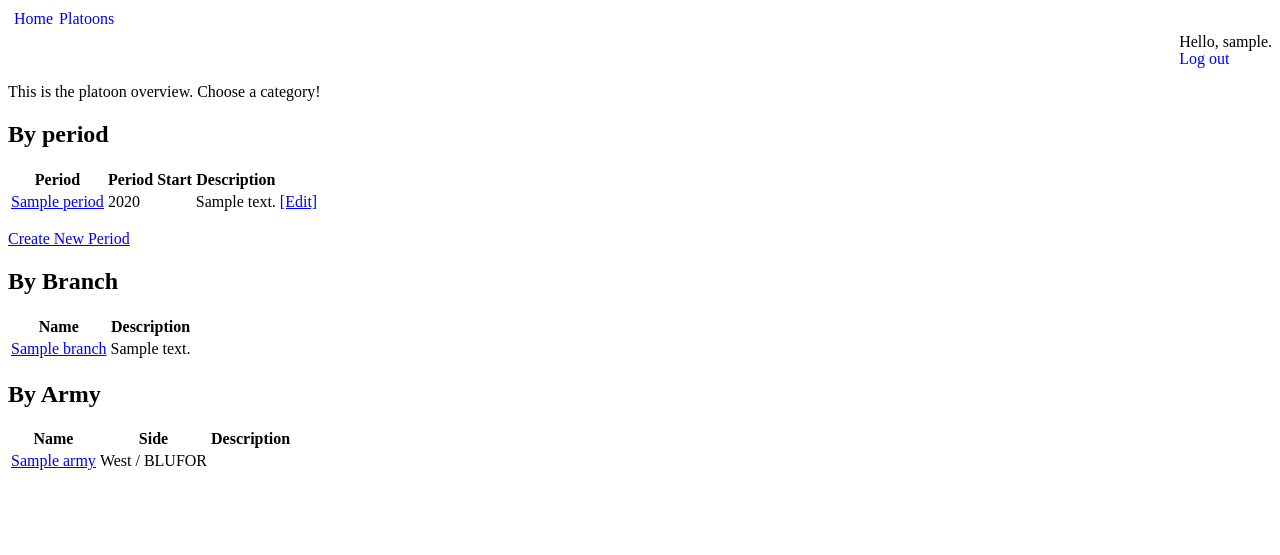
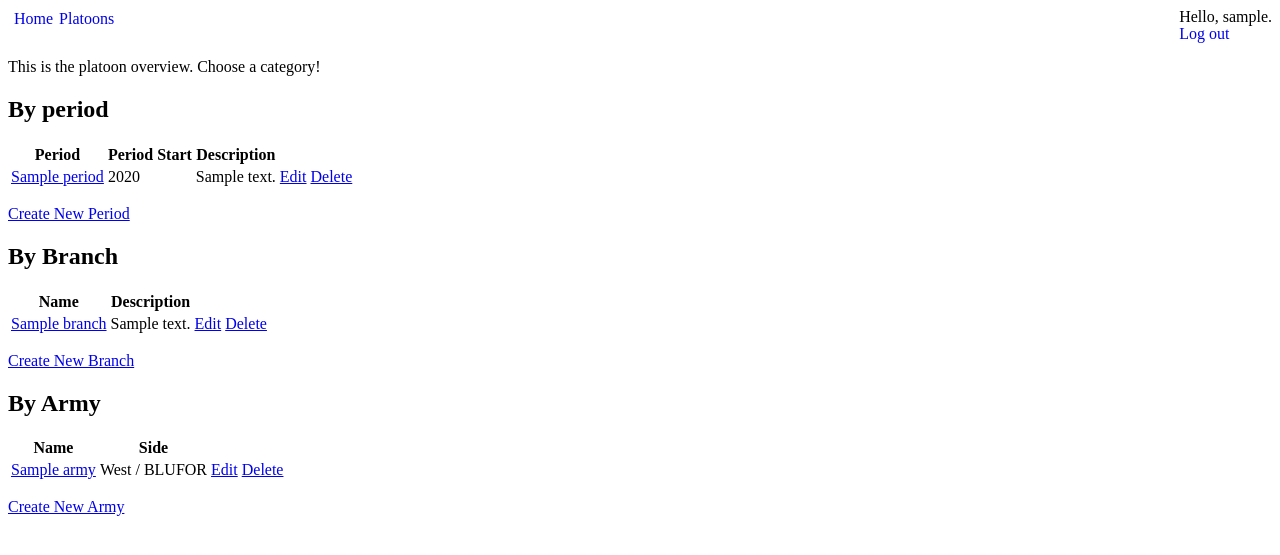
Before and after one commit to duk3luk3/template_platoons, a Django app: a page that uses templates/base.html in a window 1280 px wide. Shown: the top 555 px of the page. Run offline with Django 3.2, Linux system fonts and the light colour scheme; a user stored in the database is signed in; tables that the repository leaves empty hold one stand-in row (values such as "Sample post").

Commit message:
interface for armies, periods and branches done

```diff
--- a/static/style.css
+++ b/static/style.css
@@ -16,7 +16,7 @@
 #sidebar:after, #sidebar ul:after {
   content: '';
   display: block;
-  clear: both;
+  clear: right;
 }
 
 td {
--- a/template_platoons/settings.py
+++ b/template_platoons/settings.py
@@ -58,6 +58,8 @@
 
 WSGI_APPLICATION = 'template_platoons.wsgi.application'
 
+LOGIN_REDIRECT_URL = '/'
+
 
 # Database
 # https://docs.djangoproject.com/en/1.6/ref/settings/#databases
--- a/template_platoons/urls.py
+++ b/template_platoons/urls.py
@@ -12,6 +12,4 @@
     url(r'^platoons/', include('uo_template_platoons.urls')),
     url(r'^accounts/', include('registration.backends.simple.urls')),
     url(r'^users/(?P<username>\w+)$', 'template_platoons.views.user'),
-    url(r'^login/$', 'template_platoons.views.login_view'),
-    url(r'^logout/$', 'template_platoons.views.logout_view')
 )
--- a/templates/base.html
+++ b/templates/base.html
@@ -17,7 +17,8 @@
           {% if user.is_authenticated %}
           Hello, {{ user.username }}. <a href="{% url 'django.contrib.auth.views.logout' %}">Log out</a>
           {% else %}
-          You are not logged in. <a href="{% url 'django.contrib.auth.views.login' %}">Log in</a>
+          You are not logged in. <a href="{% url 'django.contrib.auth.views.login' %}">Log in</a> <a href="{% url 'registration_register' %}">Register</a>
+
           {% endif %}
         </div>
         {% endblock %}
--- a/uo_template_platoons/models.py
+++ b/uo_template_platoons/models.py
@@ -1,5 +1,6 @@
 from django.db import models
 from django.contrib.auth.models import User
+from django.core.urlresolvers import reverse_lazy
 
 # Create your models here.
 
@@ -8,6 +9,12 @@
   description = models.TextField()
   start = models.DateField()
   owner = models.ForeignKey(User)
+
+  def get_absolute_url(self):
+    return reverse_lazy('uo_template_platoons.views.period', args=[self.name])
+
+  def __str__(self):
+    return self.name
 
 class Army(models.Model):
   WEST = 'W'
@@ -25,6 +32,12 @@
   class Meta:
     verbose_name_plural = 'armies'
 
+  def __str__(self):
+    return self.name
+
+  def get_absolute_url(self):
+    return reverse_lazy('uo_template_platoons.views.army', args=[self.name])
+
 class Branch(models.Model):
   name = models.CharField(max_length=1024, unique=True)
   description = models.TextField()
@@ -32,6 +45,12 @@
 
   class Meta:
     verbose_name_plural = 'branches'
+
+  def get_absolute_url(self):
+    return reverse_lazy('uo_template_platoons.views.branch', args=[self.name])
+
+  def __str__(self):
+    return self.name
 
 class Platoon(models.Model):
   title = models.CharField(max_length=1024)
@@ -41,6 +60,9 @@
   period = models.ForeignKey(Period)
   owner = models.ForeignKey(User)
   sections = models.ManyToManyField('Section', through='SectionDeployment')
+
+  def __str__(self):
+    return self.title
 
 class SectionDeployment(models.Model):
   section = models.ForeignKey('Section')
@@ -52,6 +74,9 @@
   description = models.TextField()
   units = models.ManyToManyField('Unit', through='UnitDeployment')
 
+  def __str__(self):
+    return self.name
+
 class UnitDeployment(models.Model):
   unit = models.ForeignKey('Unit')
   section = models.ForeignKey(Section)
@@ -60,3 +85,6 @@
 class Unit(models.Model):
   name = models.CharField(max_length=1024)
   description = models.TextField()
+
+  def __str__(self):
+    return self.name
--- /dev/null
+++ b/uo_template_platoons/templates/uo_template_platoons/branch_confirm_delete.html
@@ -0,0 +1 @@
+../../../templates/delete.html
--- a/uo_template_platoons/templates/uo_template_platoons/index.html
+++ b/uo_template_platoons/templates/uo_template_platoons/index.html
@@ -6,7 +6,15 @@
 <table>
 	<tr><th>Period</th><th>Period Start</th><th>Description</th></tr>
 	{% for period in periods %}
-        <tr><td><a href="{% url 'uo_template_platoons.views.period_view' periodname=period.name %}">{{ period.name }}</a></td><td>{{ period.start.year }}</td><td>{{ period.description }}</td><td><a href="{% url 'uo_template_platoons.views.period_edit' periodname=period.name %}">[Edit]</a></td></tr>
+        <tr>
+		<td><a href="{% url 'uo_template_platoons.views.period' periodname=period.name %}">{{ period.name }}</a></td>
+		<td>{{ period.start.year }}</td>
+		<td>{{ period.description }}</td>
+{% if user.is_authenticated %}
+		<td><a href="{% url 'uo_template_platoons.views.edit_period' pk=period.id %}" >Edit</a></td>
+		<td><a href="{% url 'uo_template_platoons.views.delete_period' pk=period.id %}" >Delete</a></td>
+{% endif %}
+</tr>
 	{% endfor %}
 </table>
 {% if user.is_authenticated %}
@@ -16,14 +24,34 @@
 <table>
 	<tr><th>Name</th><th>Description</th></tr>
 	{% for branch in branches %}
-        <tr><td><a href="{% url 'uo_template_platoons.views.branch' branchname=branch.name %}">{{ branch.name }}</a></td><td>{{ branch.description }}</td></tr>
+        <tr>
+		<td><a href="{% url 'uo_template_platoons.views.branch' branchname=branch.name %}">{{ branch.name }}</a></td>
+		<td>{{ branch.description }}</td>
+{% if user.is_authenticated %}
+		<td><a href="{% url 'uo_template_platoons.views.edit_branch' pk=branch.id %}" >Edit</a></td>
+		<td><a href="{% url 'uo_template_platoons.views.delete_branch' pk=branch.id %}" >Delete</a></td>
+{% endif %}
+</tr>
 	{% endfor %}
 </table>
+{% if user.is_authenticated %}
+<p><a href="{% url 'uo_template_platoons.views.new_branch' %}">Create New Branch</a></p>
+{% endif %}
 <h2>By Army</h2>
 <table>
-  <tr><th>Name</th><th>Side</th><th>Description</th></tr>
+  <tr><th>Name</th><th>Side</th></tr>
 	{% for army in armies %}
-        <tr><td><a href="{% url 'uo_template_platoons.views.army' armyname=army.name %}">{{ army.name }}</a></td><td>{{ army.get_side_display }}</td><td>{{ army.description }}</td></tr>
+        <tr>
+		<td><a href="{% url 'uo_template_platoons.views.army' armyname=army.name %}">{{ army.name }}</a></td>
+		<td>{{ army.get_side_display }}</a></td>
+{% if user.is_authenticated %}
+<td><a href="{% url 'uo_template_platoons.views.edit_army' pk=army.id %}" >Edit</a></td>
+<td><a href="{% url 'uo_template_platoons.views.delete_army' pk=army.id %}" >Delete</a></td>
+{% endif %}
+</tr>
 	{% endfor %}
 </table>
+{% if user.is_authenticated %}
+<p><a href="{% url 'uo_template_platoons.views.new_army' %}">Create New Army</a></p>
+{% endif %}
 {% endblock %}
--- a/uo_template_platoons/urls.py
+++ b/uo_template_platoons/urls.py
@@ -1,14 +1,26 @@
 from django.conf.urls import patterns, url
-from django.contrib.auth.decorators import login_required
+from django.contrib.auth.decorators import login_required, user_passes_test
 
 from uo_template_platoons import views
 
 urlpatterns = patterns('',
     url(r'^$', views.index, name='index'),
-    url(r'^periods/(?P<periodname>\w+)$', views.period_view),
-    url(r'^edit/periods/(?P<periodname>\w+)$', views.period_edit),
-    url(r'^new/periods$', views.period_edit, name='uo_template_platoons.views.new_period'),
-    url(r'^branches/create$', login_required(views.BranchCreateView.as_view())),
-    url(r'^branches/view/(?P<branchname>\w+)$', views.branch),
+    #url(r'^periods/(?P<periodname>\w+)$', views.period_view),
+    #url(r'^edit/periods/(?P<periodname>\w+)$', views.period_edit),
+    #url(r'^new/periods$', views.period_edit, name='uo_template_platoons.views.new_period'),
+
+    url(r'^branches/create$', login_required(views.BranchCreateView.as_view()), name='uo_template_platoons.views.new_branch'),
+    url(r'^branches/(?P<pk>\d+)/edit$', login_required(views.BranchEditView.as_view()), name='uo_template_platoons.views.edit_branch'),
+    url(r'^branches/(?P<pk>\d+)/delete$', login_required(views.BranchDeleteView.as_view()), name='uo_template_platoons.views.delete_branch'),
+    url(r'^branches/(?P<branchname>\w+)$', views.branch),
+
+    url(r'^periods/create$', login_required(views.PeriodCreateView.as_view()), name='uo_template_platoons.views.new_period'),
+    url(r'^periods/(?P<pk>\d+)/edit$', login_required(views.PeriodEditView.as_view()), name='uo_template_platoons.views.edit_period'),
+    url(r'^periods/(?P<pk>\d+)/delete$', login_required(views.PeriodDeleteView.as_view()), name='uo_template_platoons.views.delete_period'),
+    url(r'^periods/(?P<periodname>\w+)$', views.period),
+
+    url(r'^armies/create$', login_required(views.ArmyCreateView.as_view()), name='uo_template_platoons.views.new_army'),
+    url(r'^armies/(?P<pk>\d+)/edit$', login_required(views.ArmyEditView.as_view()), name='uo_template_platoons.views.edit_army'),
+    url(r'^armies/(?P<pk>\d+)/delete$', login_required(views.ArmyDeleteView.as_view()), name='uo_template_platoons.views.delete_army'),
     url(r'^armies/(?P<armyname>.+)$', views.army),
     )
--- a/uo_template_platoons/views.py
+++ b/uo_template_platoons/views.py
@@ -2,20 +2,73 @@
 from uo_template_platoons.models import Period, Army, Branch
 from uo_template_platoons.forms import PeriodForm, ArmyForm, BranchForm, SectionForm, UnitForm
 from django.http import HttpResponse, HttpResponseRedirect
-from django.views.generic.edit import CreateView
+from django.views.generic.edit import CreateView, UpdateView, DeleteView
+from django.core.urlresolvers import reverse_lazy
 
 # Create your views here.
 
-class BranchCreateView(CreateView):
-  model = Branch
-  fields = ['name', 'description']
+class OwnedCreateView(CreateView):
   template_name_suffix='_create_form'
 
   def form_valid(self, form):
     obj = form.save(commit=False)
     obj.owner = self.request.user
     obj.save()
-    return HttpResponseRedirect(self.get_success_url())
+    return HttpResponseRedirect(obj.get_absolute_url())
+
+class OwnedEditView(UpdateView):
+  template_name_suffix = '_create_form'
+
+  def dispatch(self, request, *args, **kwargs):
+    obj = get_object_or_404(self.model, pk=kwargs['pk'])
+    if not obj.owner == request.user:
+      return HttpResponse("You are not the owner of that object.")
+    else:
+      return super(OwnedEditView, self).dispatch(request, *args, **kwargs)
+
+class OwnedDeleteView(DeleteView):
+  success_url = reverse_lazy('index')
+
+  def dispatch(self, request, *args, **kwargs):
+    obj = get_object_or_404(self.model, pk=kwargs['pk'])
+    if not obj.owner == request.user:
+      return HttpResponse("You are not the owner of that object.")
+    else:
+      return super(OwnedDeleteView, self).dispatch(request, *args, **kwargs)
+
+class PeriodCreateView(OwnedCreateView):
+  model = Period
+  fields = ['name', 'description', 'start']
+
+class PeriodEditView(OwnedEditView):
+  model = Period
+  fields = ['name', 'description', 'start']
+
+class PeriodDeleteView(OwnedDeleteView):
+  model = Period
+
+class BranchCreateView(OwnedCreateView):
+  model = Branch
+  fields = ['name', 'description']
+
+class BranchEditView(OwnedEditView):
+  model = Branch
+  fields = ['name', 'description']
+
+class BranchDeleteView(OwnedDeleteView):
+  model = Branch
+
+class ArmyCreateView(OwnedCreateView):
+  model = Army
+  fields = ['name', 'side']
+
+class ArmyEditView(OwnedEditView):
+  model = Army
+  fields = ['name', 'side']
+
+class ArmyDeleteView(OwnedDeleteView):
+  model = Army
+
 
 def index(request):
   periods = Period.objects.all()
@@ -24,7 +77,7 @@
   context = {'periods': periods, 'armies': armies, 'branches': branches }
   return render(request, 'uo_template_platoons/index.html', context)
 
-def period_view(request, periodname):
+def period(request, periodname):
   period = get_object_or_404(Period, name=periodname)
   context = {'period': period}
   return render(request, 'uo_template_platoons/period.html', context)
```
Also changed, not shown: templates/delete.html (added, +8 -0 lines), uo_template_platoons/admin.py (+12 -1 lines), uo_template_platoons/templates/uo_template_platoons/army_create_form.html (added, +8 -0 lines), uo_template_platoons/templates/uo_template_platoons/period_confirm_delete.html (added, +8 -0 lines), uo_template_platoons/templates/uo_template_platoons/period_create_form.html (added, +8 -0 lines).
